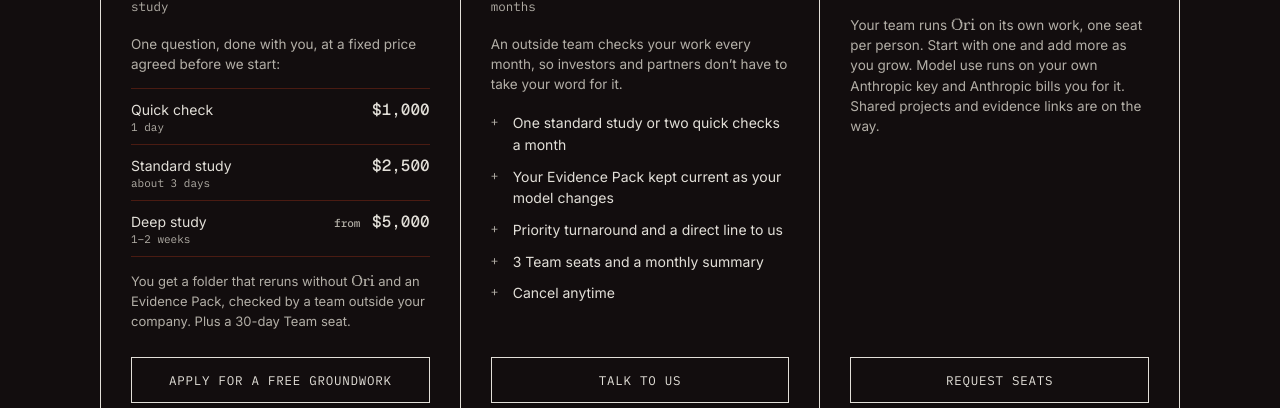
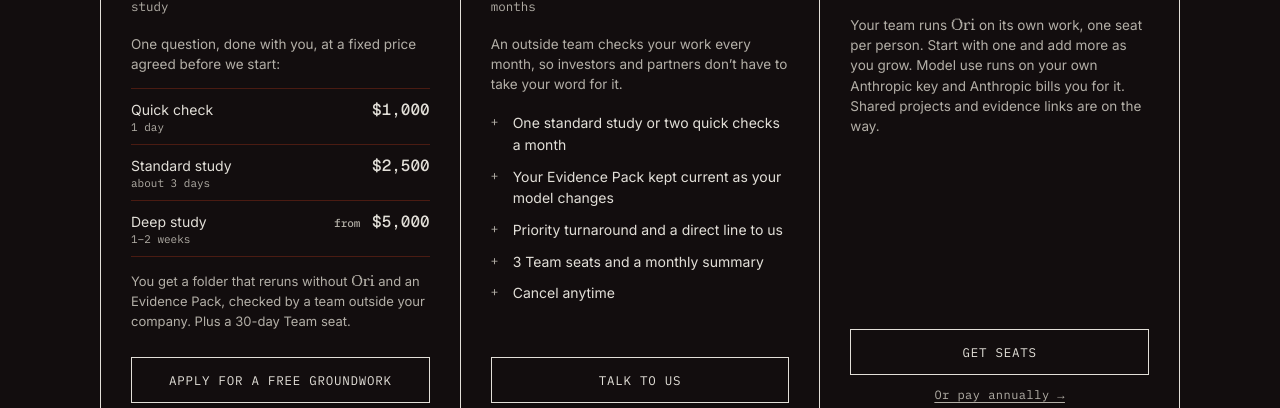
Before and after one commit to v5ph/oriphim.com, a website: page pricing.html in a window 1280 px wide. Shown: the part 392-800 px from the top of the page. Drawn offline with nearby package versions, Linux system fonts and the light colour scheme.

Commit message:
Team: "Get seats" goes to Stripe's live payment links again
Monthly and annual links, both with an adjustable seat count, replace the
contact-form fallback.

Co-Authored-By: Claude Opus 5.5 <noreply@anthropic.com>

```diff
--- a/pricing.html
+++ b/pricing.html
@@ -296,9 +296,8 @@
           <div class="price-amount-row"><span class="price-amount">$500</span><span class="price-per">/ seat / month</span></div>
           <p class="sub-price"><b>Annual:</b> pay for 10 months, get 12</p>
           <p class="price-tag">Your team runs <span class="ori-word">Ori</span> on its own work, one seat per person. Start with one and add more as you grow. Model use runs on your own Anthropic key and Anthropic bills you for it. Shared projects and evidence links are on the way.</p>
-          <!-- Until Stripe's live payment links exist, Team goes to the contact form. Then restore
-               "Get seats" (monthly link) and "Or pay annually" (annual link), both with adjustable quantity. -->
-          <div class="price-cta"><a href="/contact?interest=team#verification-title" class="btn-outline">Request seats</a></div>
+          <!-- Stripe live-mode payment links for Ori Team, both with an adjustable seat count. -->
+          <div class="price-cta"><a href="https://buy.stripe.com/fZu9AM6VqbKegNI8tFf7i00" class="btn-outline">Get seats</a><a href="https://buy.stripe.com/fZu28k3Jeg0uapkbFRf7i01" class="annual-link">Or pay annually &rarr;</a></div>
         </div>
       </div>
       <p class="anchor-line">Free for personal and academic use: install <span class="ori-word">Ori</span> and connect your own Anthropic key. <a href="/download" class="link-inline">Install&nbsp;&rarr;</a></p>
```
